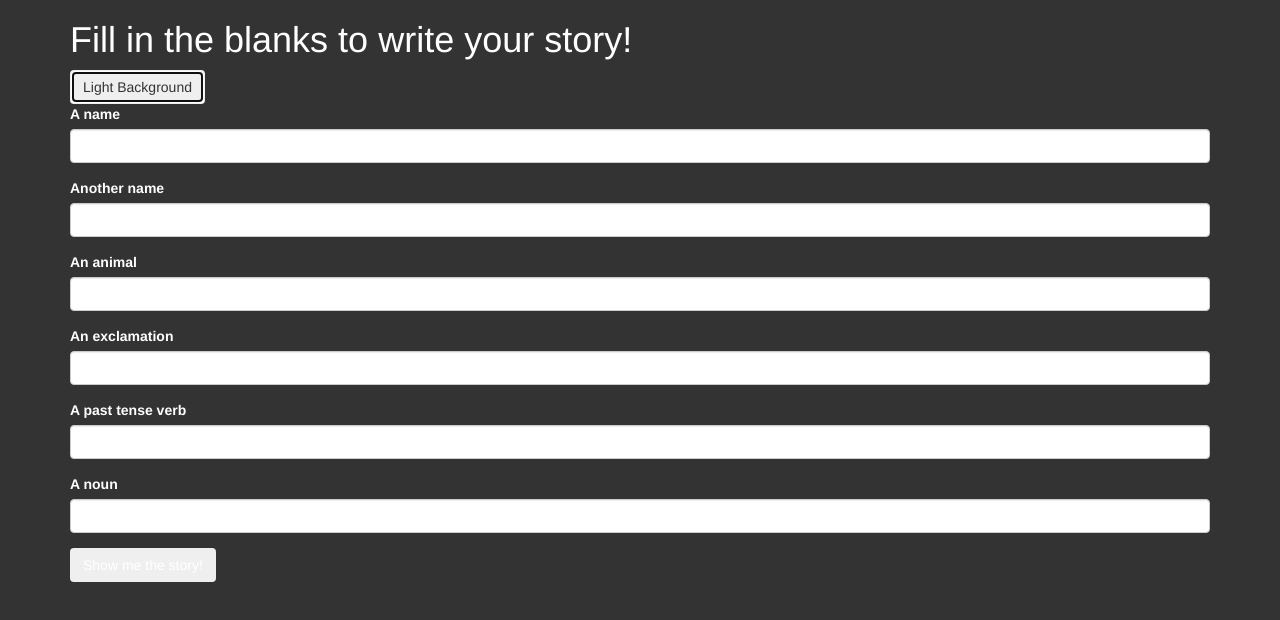
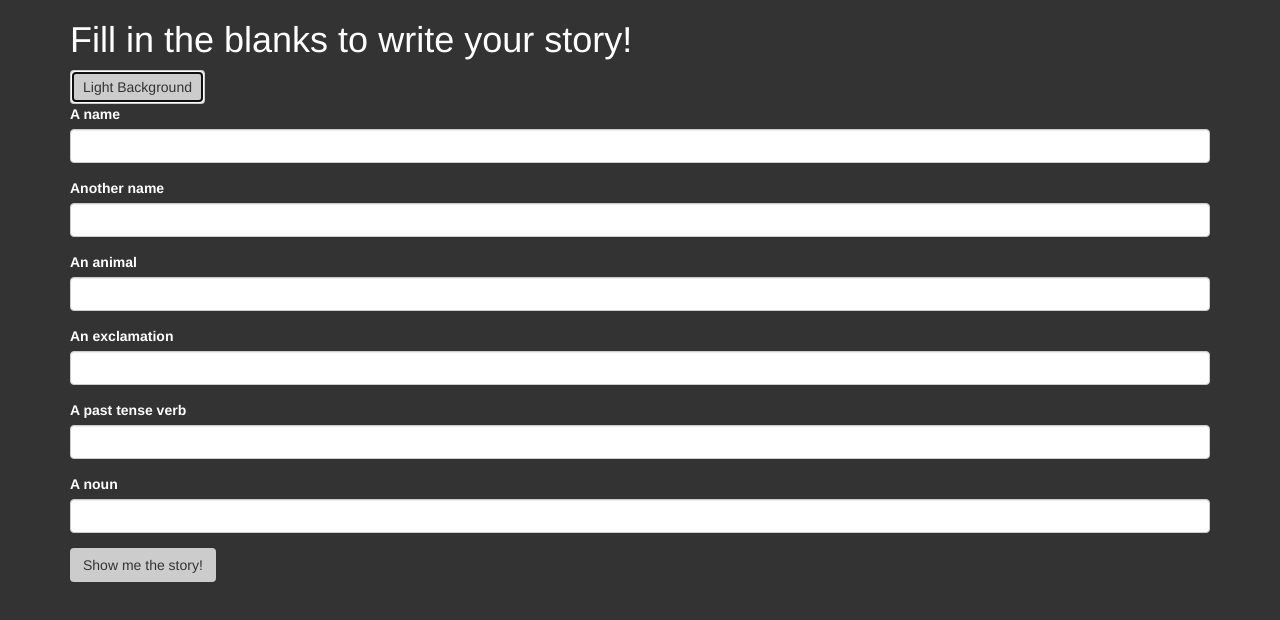
Before and after one commit to Znergy/jquery-mad-lib, a plain HTML site: page index.html in a window 1280 px wide. Both pictures are taken after a click on the button "Dark Background". Drawn offline with nearby package versions, Linux system fonts and the light colour scheme.

Commit message:
add a differnt button class when the button is pressed, switching from dark to light

```diff
--- a/css/styles.css
+++ b/css/styles.css
@@ -11,3 +11,13 @@
   background-color: #333;
   color: #fff;
 }
+
+.btn-light {
+  background-color: #ccc;
+  color: #333;
+}
+
+.btn-dark {
+  background-color: #333;
+  color: #ccc;
+}
--- a/index.html
+++ b/index.html
@@ -10,7 +10,7 @@
   <body>
     <div class="container">
       <h1>Fill in the blanks to write your story!</h1>
-      <button id="bg-switch" class="btn">Dark Background</button>
+      <button id="bg-switch" class="btn btn-dark">Dark Background</button>
       <div>
         <form id="formOne">
           <div class="form-group">
@@ -38,7 +38,7 @@
             <input id="noun" class="form-control" type="text">
           </div>
 
-          <button type="submit" class="btn">Show me the story!</button>
+          <button type="submit" class="btn btn-dark">Show me the story!</button>
         </form>
       </div>
 
--- a/scripts/scripts.js
+++ b/scripts/scripts.js
@@ -26,10 +26,12 @@ $(document).ready(function() {
     if(x == 0) {
       $("body").removeClass().addClass("bg-dark");
       $("#bg-switch").text("Light Background");
+      $("button").removeClass("btn-dark").addClass("btn-light");
       x = 1;
     } else {
-      $("body").removeClass().addClass('bg-light');
+      $("body").removeClass().addClass("bg-light");
       $("#bg-switch").text("Dark Background");
+      $("button").removeClass("btn-light").addClass("btn-dark");
       x = 0;
     }
   });
```
